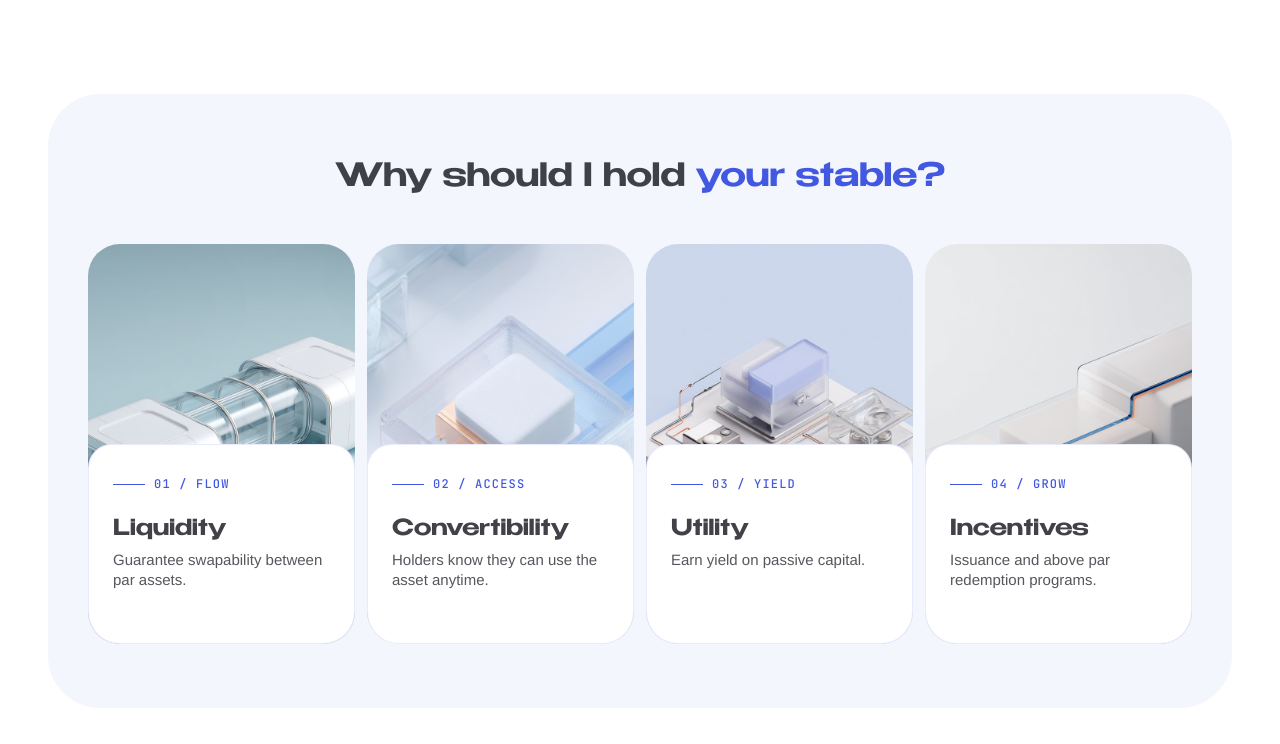
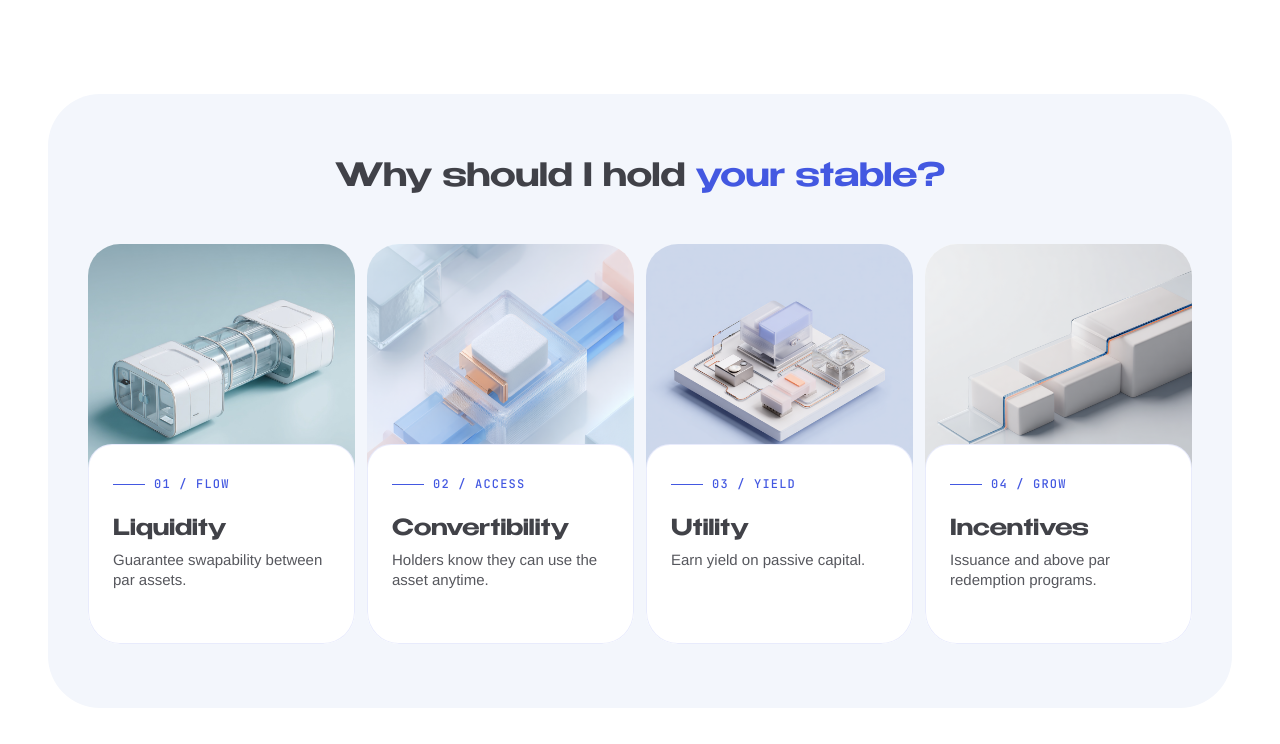
Before and after one commit to AnnUskova/zero-delta-landing, a plain HTML site: page index.html in a window 1280 px wide. Shown: the part 765-1509 px from the top of the page. Drawn offline with Linux system fonts and the light colour scheme.

Commit message:
Cap why-card image area at top 255px to match Figma proportions
Co-Authored-By: Claude Opus 4.7 (1M context) <noreply@anthropic.com>

```diff
--- a/styles.css
+++ b/styles.css
@@ -335,7 +335,10 @@ button { font: inherit; cursor: pointer; }
 
 .why-card__media {
   position: absolute;
-  inset: 0;
+  top: 0;
+  left: 0;
+  right: 0;
+  height: 255px;
   background-size: cover;
   background-position: center;
   background-repeat: no-repeat;
```
